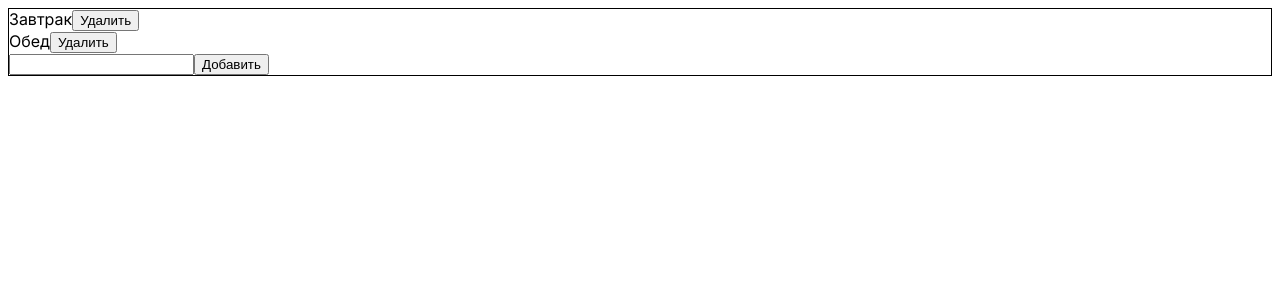
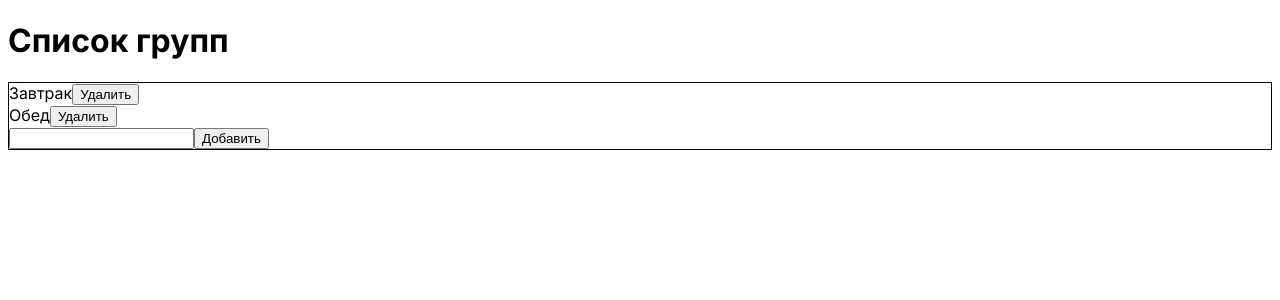
Before and after one commit to demons/fatburger, a Next.js app: page / in a window 1280 px wide. Shown: the top 300 px of the page. Built offline with nearby package versions, Linux system fonts and the light colour scheme.

Commit message:
Обновит страницу

```diff
--- a/app/page.js
+++ b/app/page.js
@@ -3,6 +3,7 @@ import GroupList from "./components/GroupList";
 export default function GroupListPage() {
   return (
     <main>
+      <h1>Список групп</h1>
       <GroupList />
     </main>
   );
```
